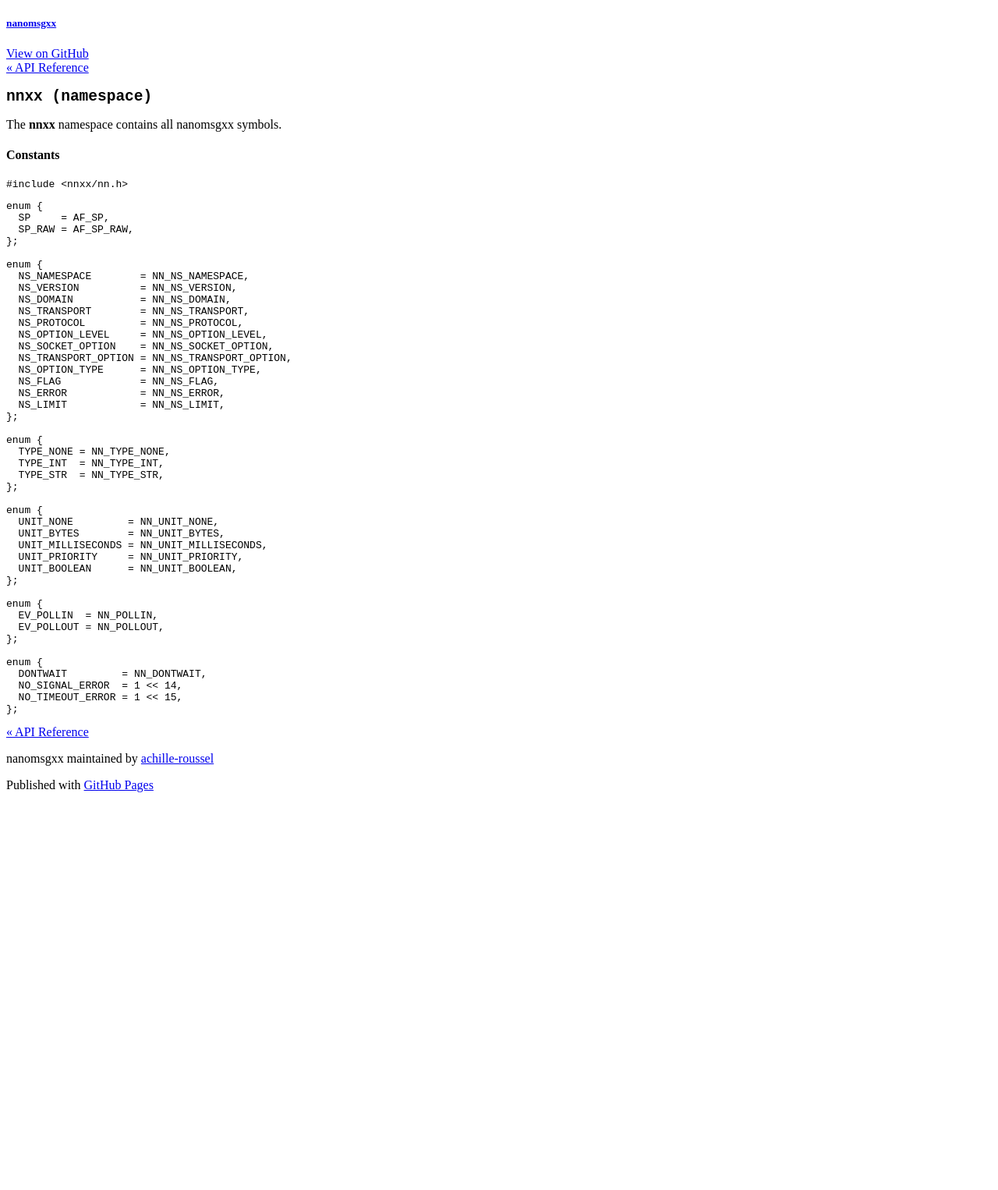
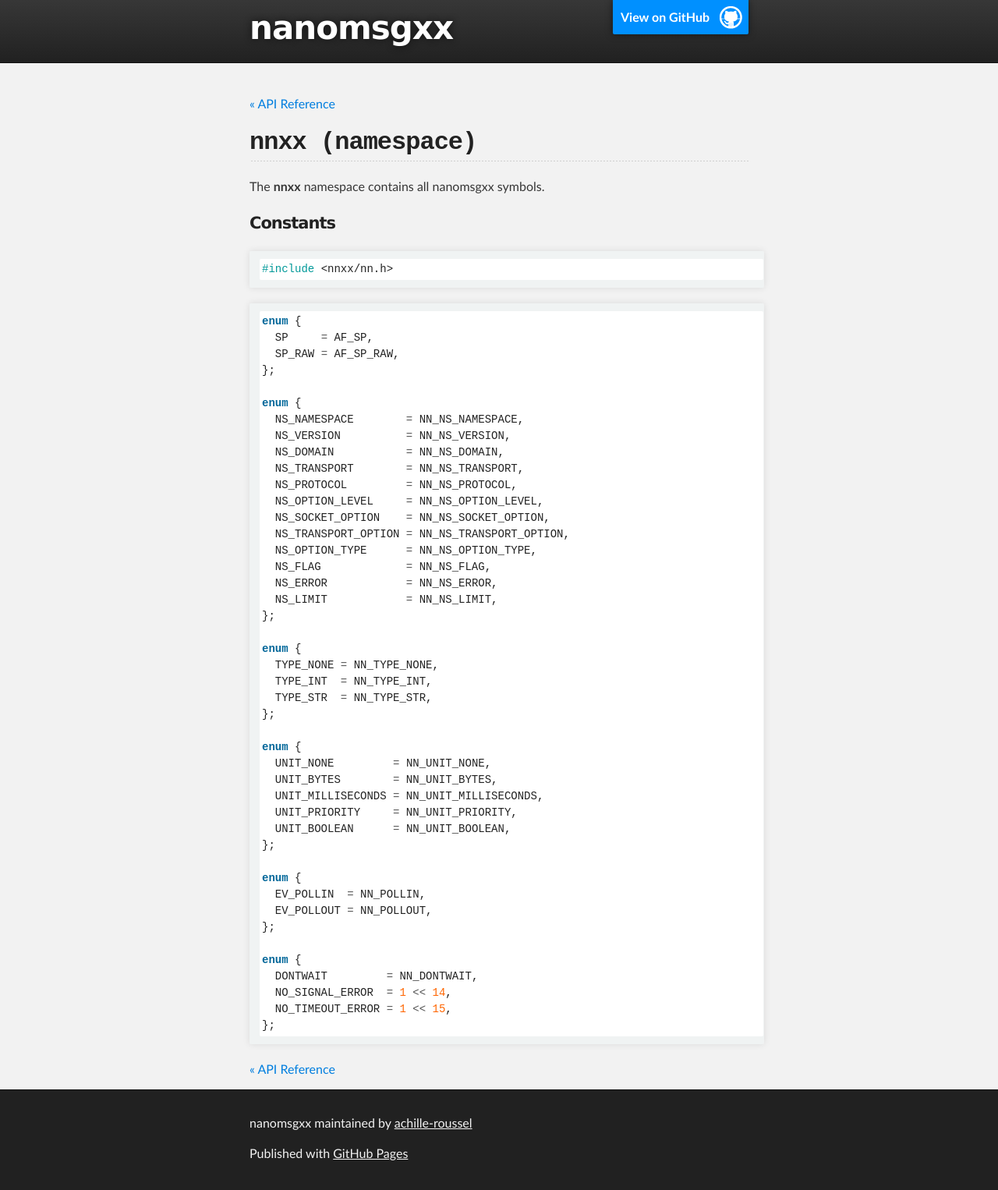
Before and after one commit to achille-roussel/nanomsgxx, a Jekyll site: the page built from v0.1/api/nnxx/namespace.md, in a window 1280 px wide. Shown: the whole page at 78% size. Built offline with Jekyll 4.4.1, drawn with Linux system fonts in a browser that asks for light colours; before the commit the page ends 1032 px from its top, so only the background shows below that.

Commit message:
update pages

```diff
--- a/_includes/v0.1/header.html
+++ b/_includes/v0.1/header.html
@@ -4,8 +4,8 @@
     <meta charset='utf-8' />
     <meta http-equiv="X-UA-Compatible" content="chrome=1" />
     <meta name="description" content="nanomsgxx : nanomsg binding for C++11" />
-    <link rel="stylesheet" type="text/css" media="screen" href="stylesheets/stylesheet.css">
-    <link rel="stylesheet" type="text/css" media="screen" href="stylesheets/nnxx.css">
+    <link rel="stylesheet" type="text/css" media="screen" href="{{ page.path_prefix }}stylesheets/stylesheet.css">
+    <link rel="stylesheet" type="text/css" media="screen" href="{{ page.path_prefix }}stylesheets/nnxx.css">
     <title>{{ page.title }}</title>
   </head>
   <body>
--- a/_layouts/v0.1/cpppage.html
+++ b/_layouts/v0.1/cpppage.html
@@ -9,7 +9,7 @@
   <section id="main_content" class="inner">
 
     <div class="nnxx-navigation">
-      <span class="left"><a href="{{ page.prev_page }}">&laquo; API Reference</a></span>
+      <span class="left"><a href="{{ page.path_prefix }}api.html">&laquo; API Reference</a></span>
     </div>
 
     <h2 style="font-family: monospace;">{{ page.title }}</h2>
@@ -17,7 +17,7 @@
     {{ content }}
 
     <div class="nnxx-navigation nnxx-navigation-bottom">
-      <span class="left"><a href="{{ page.prev_page }}">&laquo; API Reference</a></span>
+      <span class="left"><a href="{{ page.path_prefix }}api.html">&laquo; API Reference</a></span>
     </div>
 
   </section>
```
Also changed, not shown: v0.1/api/nnxx/message.md (+1 -2 lines), v0.1/api/nnxx/namespace.md (+1 -2 lines), v0.1/api/nnxx/this_thread/namespace.md (+1 -2 lines), 2 other files.
